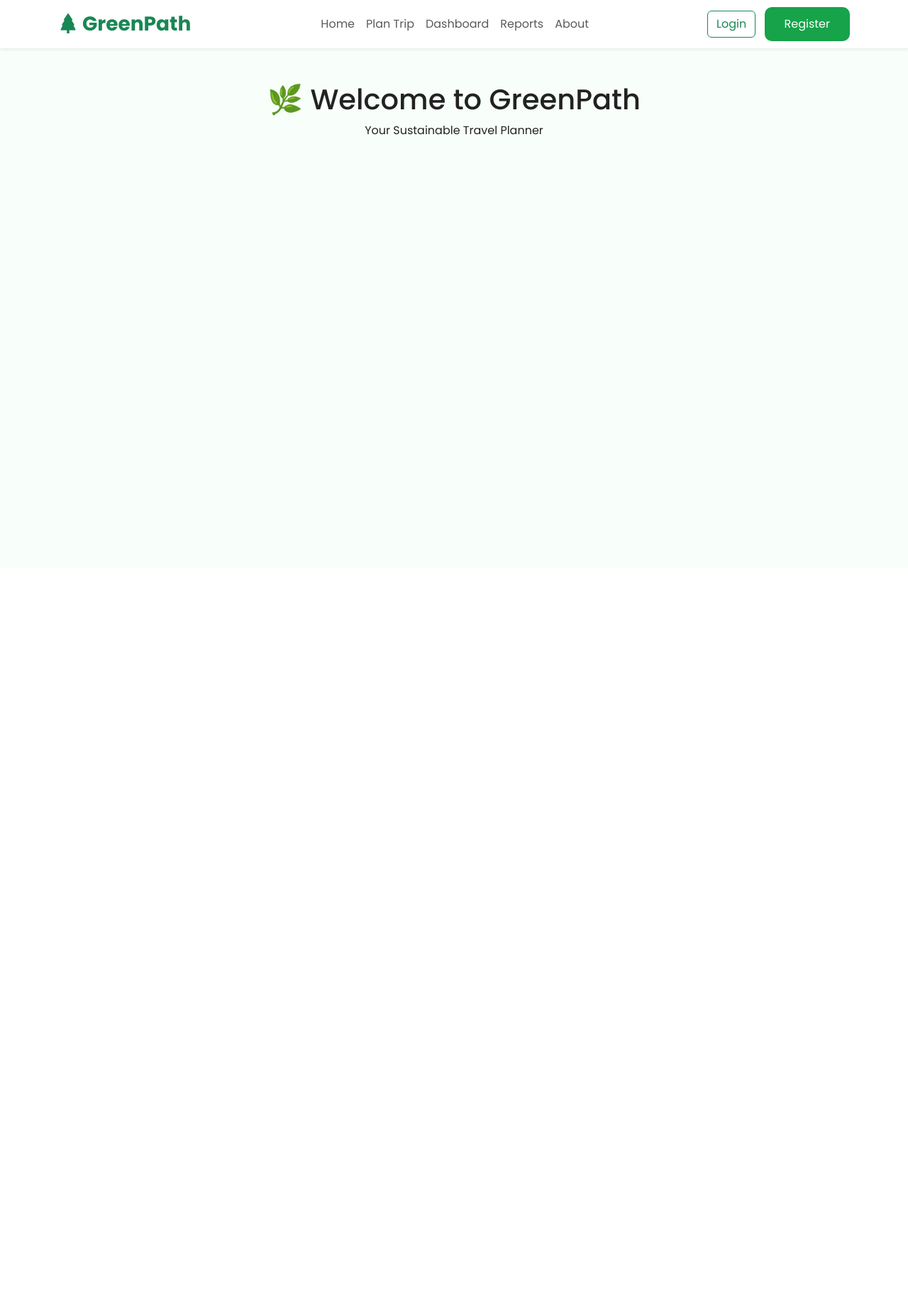
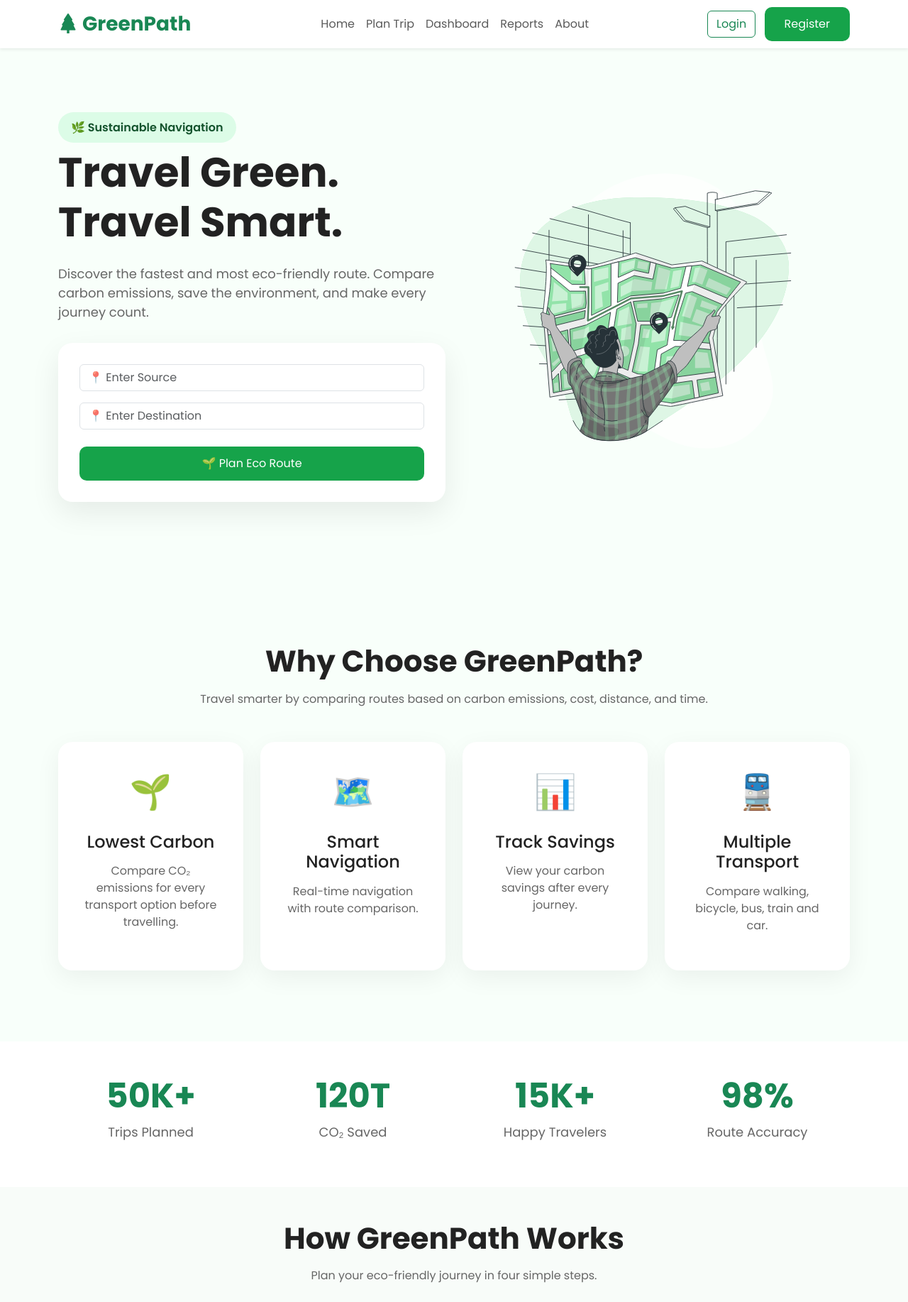
Before and after one commit to muzammilpk/GreenPath, a Django app: page / in a window 1280 px wide. Shown: the top 1834 px of the page at 71% size. Before the commit the page ends 190 px from the top, so only its background shows below. Run offline with Django 5.2, Linux system fonts and the light colour scheme.

Commit message:
feat: complete landing page UI

```diff
--- a/static/css/style.css
+++ b/static/css/style.css
@@ -40,3 +40,275 @@ section{
     background:var(--primary-dark);
     color:white;
 }
+/* ===========================
+   HERO SECTION
+=========================== */
+
+.hero{
+    padding:100px 0;
+}
+
+.hero-badge{
+    background:#DCFCE7;
+    color:#14532D;
+    padding:10px 18px;
+    border-radius:30px;
+    font-weight:600;
+}
+
+.hero-title{
+    font-size:58px;
+    font-weight:700;
+    line-height:1.2;
+}
+
+.hero-text{
+    color:#666;
+    margin:25px 0;
+    font-size:18px;
+}
+
+.search-card{
+
+    background:white;
+
+    padding:30px;
+
+    border-radius:20px;
+
+    box-shadow:0 15px 40px rgba(0,0,0,.08);
+
+    margin-top:30px;
+
+}
+
+.hero-image{
+
+    max-width:90%;
+
+}
+/* ==========================
+   FEATURES
+========================== */
+
+.features{
+
+    padding:100px 0;
+
+}
+
+.section-title{
+
+    font-size:42px;
+
+    font-weight:700;
+
+}
+
+.section-subtitle{
+
+    color:#666;
+
+    margin-top:15px;
+
+}
+
+.feature-card{
+
+    background:white;
+
+    border-radius:20px;
+
+    padding:35px;
+
+    text-align:center;
+
+    transition:.35s;
+
+    box-shadow:0 10px 35px rgba(0,0,0,.06);
+
+    height:100%;
+
+}
+
+.feature-card:hover{
+
+    transform:translateY(-10px);
+
+}
+
+.feature-icon{
+
+    font-size:48px;
+
+    margin-bottom:20px;
+
+}
+
+.feature-card h4{
+
+    margin-bottom:15px;
+
+}
+
+.feature-card p{
+
+    color:#666;
+
+}
+
+/* ======================
+   STATISTICS
+====================== */
+
+.stats{
+
+    background:#ffffff;
+
+    padding:90px 0;
+
+}
+
+.stats h2{
+
+    font-weight:700;
+
+}
+
+.stats p{
+
+    color:#666;
+
+    font-size:18px;
+
+}
+
+/* ======================
+   HOW IT WORKS
+====================== */
+
+.how-it-works{
+
+    background:#F8FCF9;
+
+    padding:100px 0;
+
+}
+
+.step-card{
+
+    background:white;
+
+    border-radius:20px;
+
+    padding:35px;
+
+    box-shadow:0 10px 30px rgba(0,0,0,.06);
+
+    transition:.3s;
+
+    height:100%;
+
+}
+
+.step-card:hover{
+
+    transform:translateY(-8px);
+
+}
+
+.step-number{
+
+    width:45px;
+
+    height:45px;
+
+    border-radius:50%;
+
+    background:#16A34A;
+
+    color:white;
+
+    margin:auto;
+
+    display:flex;
+
+    align-items:center;
+
+    justify-content:center;
+
+    font-weight:700;
+
+    margin-bottom:20px;
+
+}
+
+.step-icon{
+
+    font-size:42px;
+
+    color:#16A34A;
+
+    margin-bottom:20px;
+
+}
+
+/* ======================
+   CTA
+====================== */
+
+.cta-section{
+
+    padding:100px 0;
+
+}
+
+.cta-box{
+
+    background:linear-gradient(135deg,#16A34A,#22C55E);
+
+    color:white;
+
+    border-radius:25px;
+
+    text-align:center;
+
+    padding:70px 40px;
+
+}
+
+.cta-box h2{
+
+    font-size:42px;
+
+    font-weight:700;
+
+}
+
+.cta-box p{
+
+    margin:25px 0;
+
+    font-size:20px;
+
+}
+
+.cta-box .btn{
+
+    background:white;
+
+    color:#16A34A;
+
+    border:none;
+
+    font-weight:600;
+
+    padding:14px 35px;
+
+}
+.hero-image{
+    max-width: 80%;
+    height: auto;
+    display: block;
+    margin: 0 auto;
+}
--- a/templates/base.html
+++ b/templates/base.html
@@ -29,74 +29,7 @@ href="https://cdn.jsdelivr.net/npm/bootstrap-icons@1.13.1/font/bootstrap-icons.m
 
 <body>
 
-<nav class="navbar navbar-expand-lg bg-white shadow-sm">
-
-<div class="container">
-
-<a class="navbar-brand fw-bold fs-3 text-success" href="/">
-
-<i class="bi bi-tree-fill"></i>
-
-GreenPath
-
-</a>
-
-<button class="navbar-toggler"
-type="button"
-data-bs-toggle="collapse"
-data-bs-target="#navbar">
-
-<span class="navbar-toggler-icon"></span>
-
-</button>
-
-<div class="collapse navbar-collapse" id="navbar">
-
-<ul class="navbar-nav mx-auto">
-
-<li class="nav-item">
-<a class="nav-link" href="/">Home</a>
-</li>
-
-<li class="nav-item">
-<a class="nav-link" href="#">Plan Trip</a>
-</li>
-
-<li class="nav-item">
-<a class="nav-link" href="#">Dashboard</a>
-</li>
-
-<li class="nav-item">
-<a class="nav-link" href="#">Reports</a>
-</li>
-
-<li class="nav-item">
-<a class="nav-link" href="#">About</a>
-</li>
-
-</ul>
-
-<div>
-
-<a href="#" class="btn btn-outline-success me-2">
-
-Login
-
-</a>
-
-<a href="#" class="btn btn-green">
-
-Register
-
-</a>
-
-</div>
-
-</div>
-
-</div>
-
-</nav>
+{% include 'components/navbar.html' %}
 
 {% block content %}
 {% endblock %}
--- /dev/null
+++ b/templates/components/cta.html
@@ -0,0 +1,24 @@
+<!-- Call To Action -->
+<section class="cta-section">
+
+    <div class="container">
+
+        <div class="cta-box">
+
+            <h2>
+                Ready to Start Your Eco-Friendly Journey?
+            </h2>
+
+            <p>
+                Compare routes, reduce carbon emissions, and travel smarter with GreenPath.
+            </p>
+
+            <a href="#" class="btn btn-green btn-lg">
+                🌱 Plan My First Trip
+            </a>
+
+        </div>
+
+    </div>
+
+</section>
--- /dev/null
+++ b/templates/components/features.html
@@ -0,0 +1,100 @@
+<section class="features">
+
+    <div class="container">
+
+        <div class="text-center mb-5">
+
+            <h2 class="section-title">
+                Why Choose GreenPath?
+            </h2>
+
+            <p class="section-subtitle">
+                Travel smarter by comparing routes based on
+                carbon emissions, cost, distance, and time.
+            </p>
+
+        </div>
+
+        <div class="row g-4">
+
+            <div class="col-md-6 col-lg-3">
+
+                <div class="feature-card">
+
+                    <div class="feature-icon">
+                        🌱
+                    </div>
+
+                    <h4>Lowest Carbon</h4>
+
+                    <p>
+                        Compare CO₂ emissions for every
+                        transport option before travelling.
+                    </p>
+
+                </div>
+
+            </div>
+
+            <div class="col-md-6 col-lg-3">
+
+                <div class="feature-card">
+
+                    <div class="feature-icon">
+                        🗺️
+                    </div>
+
+                    <h4>Smart Navigation</h4>
+
+                    <p>
+                        Real-time navigation with
+                        route comparison.
+                    </p>
+
+                </div>
+
+            </div>
+
+            <div class="col-md-6 col-lg-3">
+
+                <div class="feature-card">
+
+                    <div class="feature-icon">
+                        📊
+                    </div>
+
+                    <h4>Track Savings</h4>
+
+                    <p>
+                        View your carbon savings
+                        after every journey.
+                    </p>
+
+                </div>
+
+            </div>
+
+            <div class="col-md-6 col-lg-3">
+
+                <div class="feature-card">
+
+                    <div class="feature-icon">
+                        🚆
+                    </div>
+
+                    <h4>Multiple Transport</h4>
+
+                    <p>
+                        Compare walking, bicycle,
+                        bus, train and car.
+                    </p>
+
+                </div>
+
+            </div>
+
+        </div>
+
+    </div>
+
+</section>
--- /dev/null
+++ b/templates/components/hero.html
@@ -0,0 +1,61 @@
+<section class="hero">
+
+    <div class="container">
+
+        <div class="row align-items-center">
+
+            <!-- Left Side -->
+            <div class="col-lg-6">
+
+                <span class="hero-badge">
+                    🌿 Sustainable Navigation
+                </span>
+
+                <h1 class="hero-title mt-3">
+                    Travel Green.<br>
+                    Travel Smart.
+                </h1>
+
+                <p class="hero-text">
+                    Discover the fastest and most eco-friendly route.
+                    Compare carbon emissions, save the environment,
+                    and make every journey count.
+                </p>
+
+                <div class="search-card">
+
+                    <input
+                        type="text"
+                        class="form-control mb-3"
+                        placeholder="📍 Enter Source">
+
+                    <input
+                        type="text"
+                        class="form-control mb-4"
+                        placeholder="📍 Enter Destination">
+
+                    <button class="btn btn-green w-100">
+                        🌱 Plan Eco Route
+                    </button>
+
+                </div>
+
+            </div>
+
+            <!-- Right Side -->
+            <div class="col-lg-6 text-center">
+
+               {% load static %}
+
+<img
+    src="{% static 'images/hero/travel.svg' %}"
+    class="img-fluid hero-image"
+    alt="Travel">
+
+            </div>
+
+        </div>
+
+    </div>
+
+</section>
--- /dev/null
+++ b/templates/components/how_it_works.html
@@ -0,0 +1,87 @@
+<section class="how-it-works py-5">
+
+    <div class="container">
+
+        <div class="text-center mb-5">
+
+            <h2 class="section-title">
+                How GreenPath Works
+            </h2>
+
+            <p class="section-subtitle">
+                Plan your eco-friendly journey in four simple steps.
+            </p>
+
+        </div>
+
+        <div class="row text-center g-4">
+
+            <div class="col-md-3">
+
+                <div class="step-card">
+
+                    <div class="step-number">1</div>
+
+                    <i class="bi bi-geo-alt-fill step-icon"></i>
+
+                    <h4>Choose Route</h4>
+
+                    <p>Select your source and destination.</p>
+
+                </div>
+
+            </div>
+
+            <div class="col-md-3">
+
+                <div class="step-card">
+
+                    <div class="step-number">2</div>
+
+                    <i class="bi bi-signpost-split-fill step-icon"></i>
+
+                    <h4>Compare Options</h4>
+
+                    <p>Compare time, distance and carbon emissions.</p>
+
+                </div>
+
+            </div>
+
+            <div class="col-md-3">
+
+                <div class="step-card">
+
+                    <div class="step-number">3</div>
+
+                    <i class="bi bi-tree-fill step-icon"></i>
+
+                    <h4>Select Eco Route</h4>
+
+                    <p>Choose the most sustainable journey.</p>
+
+                </div>
+
+            </div>
+
+            <div class="col-md-3">
+
+                <div class="step-card">
+
+                    <div class="step-number">4</div>
+
+                    <i class="bi bi-bar-chart-fill step-icon"></i>
+
+                    <h4>Track Savings</h4>
+
+                    <p>Monitor your carbon savings over time.</p>
+
+                </div>
+
+            </div>
+
+        </div>
+
+    </div>
+
+</section>
--- /dev/null
+++ b/templates/components/navbar.html
@@ -0,0 +1,64 @@
+<nav class="navbar navbar-expand-lg bg-white shadow-sm">
+
+<div class="container">
+
+<a class="navbar-brand fw-bold fs-3 text-success" href="/">
+
+<i class="bi bi-tree-fill"></i>
+
+GreenPath
+
+</a>
+
+<button class="navbar-toggler"
+type="button"
+data-bs-toggle="collapse"
+data-bs-target="#navbar">
+
+<span class="navbar-toggler-icon"></span>
+
+</button>
+
+<div class="collapse navbar-collapse" id="navbar">
+
+<ul class="navbar-nav mx-auto">
+
+<li class="nav-item">
+<a class="nav-link" href="/">Home</a>
+</li>
+
+<li class="nav-item">
+<a class="nav-link" href="#">Plan Trip</a>
+</li>
+
+<li class="nav-item">
+<a class="nav-link" href="#">Dashboard</a>
+</li>
+
+<li class="nav-item">
+<a class="nav-link" href="#">Reports</a>
+</li>
+
+<li class="nav-item">
+<a class="nav-link" href="#">About</a>
+</li>
+
+</ul>
+
+<div>
+
+<a href="#" class="btn btn-outline-success me-2">
+Login
+</a>
+
+<a href="#" class="btn btn-green">
+Register
+</a>
+
+</div>
+
+</div>
+
+</div>
+
+</nav>
--- /dev/null
+++ b/templates/components/stats.html
@@ -0,0 +1,31 @@
+<section class="stats py-5">
+
+    <div class="container">
+
+        <div class="row text-center">
+
+            <div class="col-md-3">
+                <h2 class="display-5 fw-bold text-success">50K+</h2>
+                <p>Trips Planned</p>
+            </div>
+
+            <div class="col-md-3">
+                <h2 class="display-5 fw-bold text-success">120T</h2>
+                <p>CO₂ Saved</p>
+            </div>
+
+            <div class="col-md-3">
+                <h2 class="display-5 fw-bold text-success">15K+</h2>
+                <p>Happy Travelers</p>
+            </div>
+
+            <div class="col-md-3">
+                <h2 class="display-5 fw-bold text-success">98%</h2>
+                <p>Route Accuracy</p>
+            </div>
+
+        </div>
+
+    </div>
+
+</section>
--- a/templates/core/home.html
+++ b/templates/core/home.html
@@ -1,17 +1,12 @@
-{% extends 'base.html' %}#automatically get to child files
-
-{% block title %}
-Home | GreenPath
-{% endblock %}
+{% extends 'base.html' %}
 
 {% block content %}
 
-<h1 class="text-center mt-5">
-    🌿 Welcome to GreenPath
-</h1>
-
-<p class="text-center">
-    Your Sustainable Travel Planner
-</p>
+{% include 'components/hero.html' %}
+{% include 'components/features.html' %}
+{% include 'components/stats.html' %}
+{% include 'components/how_it_works.html' %}
+{% include 'components/cta.html' %}
+{% include 'components/footer.html' %}
 
 {% endblock %}
```
Also changed, not shown: static/images/hero/travel.svg (added), templates/components/footer.html (added).
